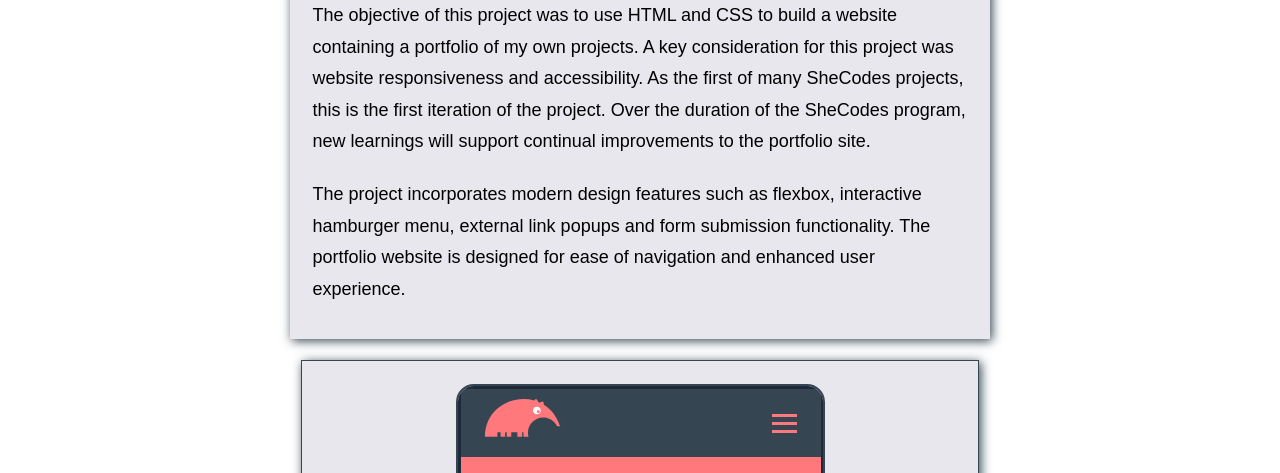
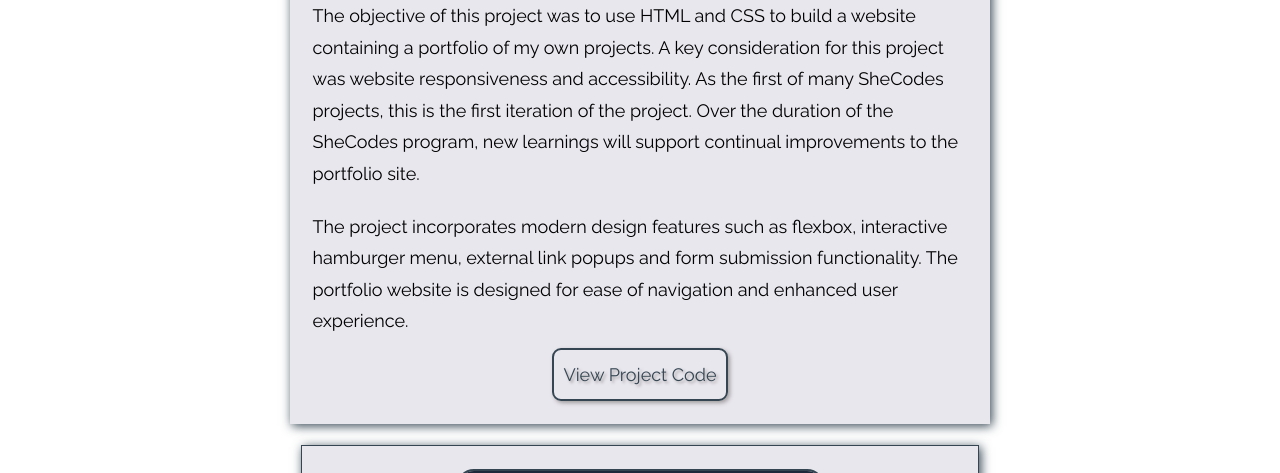
Before and after one commit to blakerach1/blakerach1.github.io, a plain HTML site: page portfolio-project-one.html in a window 1280 px wide. Shown: the part 327-800 px from the top of the page. Drawn offline with Linux system fonts and the light colour scheme.

Commit message:
final changes to project

```diff
--- a/general-styles.css
+++ b/general-styles.css
@@ -1,3 +1,6 @@
+/* font */
+@import url('https://fonts.googleapis.com/css2?family=Raleway:ital,wght@0,200;0,400;0,500;0,600;1,400&display=swap');
+
 :root {
     --athens-gray: #e9e7ee;
     --silver-sand: #b7bcbf;
@@ -14,9 +17,6 @@
     --margin: 0.6rem;
     --padding: 1.25rem;
 }
-
-/* font */
-@import url('https://fonts.googleapis.com/css2?family=Raleway:ital,wght@0,200;0,400;0,500;0,600;1,400&display=swap');
 
 html {
     box-sizing: border-box;
--- a/portfolio-project-one.html
+++ b/portfolio-project-one.html
@@ -39,6 +39,9 @@
                 link popups and form submission functionality. The portfolio website is designed for ease of navigation
                 and enhanced user experience.
             </p>
+            <a href="https://github.com/blakerach1/blakerach1.github.io" target="_blank" id="externalLink">View
+                Project
+                Code</a>
         </div>
 
         <div class="picture-box">
@@ -71,6 +74,9 @@
         </div>
     </footer>
 
+
+    <script src="script.js"></script>
+
 </body>
 
 </html>
--- a/project-one-styles.css
+++ b/project-one-styles.css
@@ -62,6 +62,22 @@ header h1, p {
     font-size: 0.9rem;
 }
 
+.project-overview a {
+    color: var(--oxford-blue);
+    align-self: center;
+    text-decoration: none;
+    border: 2px solid var(--oxford-blue);
+    border-radius: 0.5rem;
+    box-shadow: 2px 2px 4px var(--dusty-gray);
+    text-shadow: 2px 2px 3px var(--dusty-gray);
+    padding: 0.5rem;
+}
+
+.project-overview a:hover {
+    color: var(--salmon);
+    background-color: var(--oxford-blue);
+}
+
 .picture-box {
     display: flex;
     flex-direction: column;
--- a/script.js
+++ b/script.js
@@ -32,7 +32,6 @@ document.getElementById("text-box").value= '';
 }, 100); // 100 milliseconds delay before clearing the form
 }
 
-
 document.getElementById("externalLink").addEventListener("click", function(event) {
     var confirmation = confirm("Warning: This link will open in a new window. Do you want to continue?");
     if (!confirmation) {
```
Also changed, not shown: index.html (+3 -3 lines), 1 other file.
